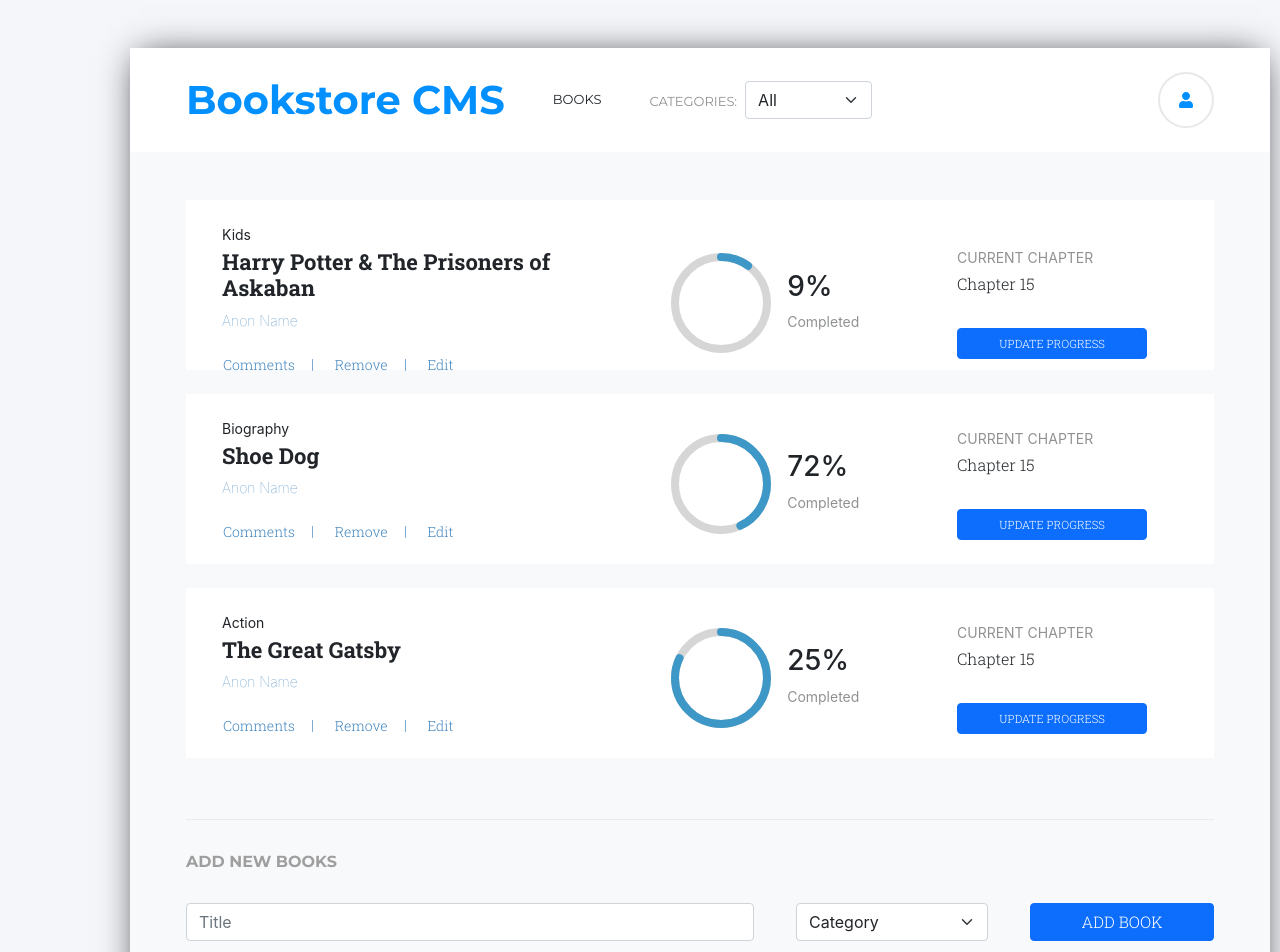
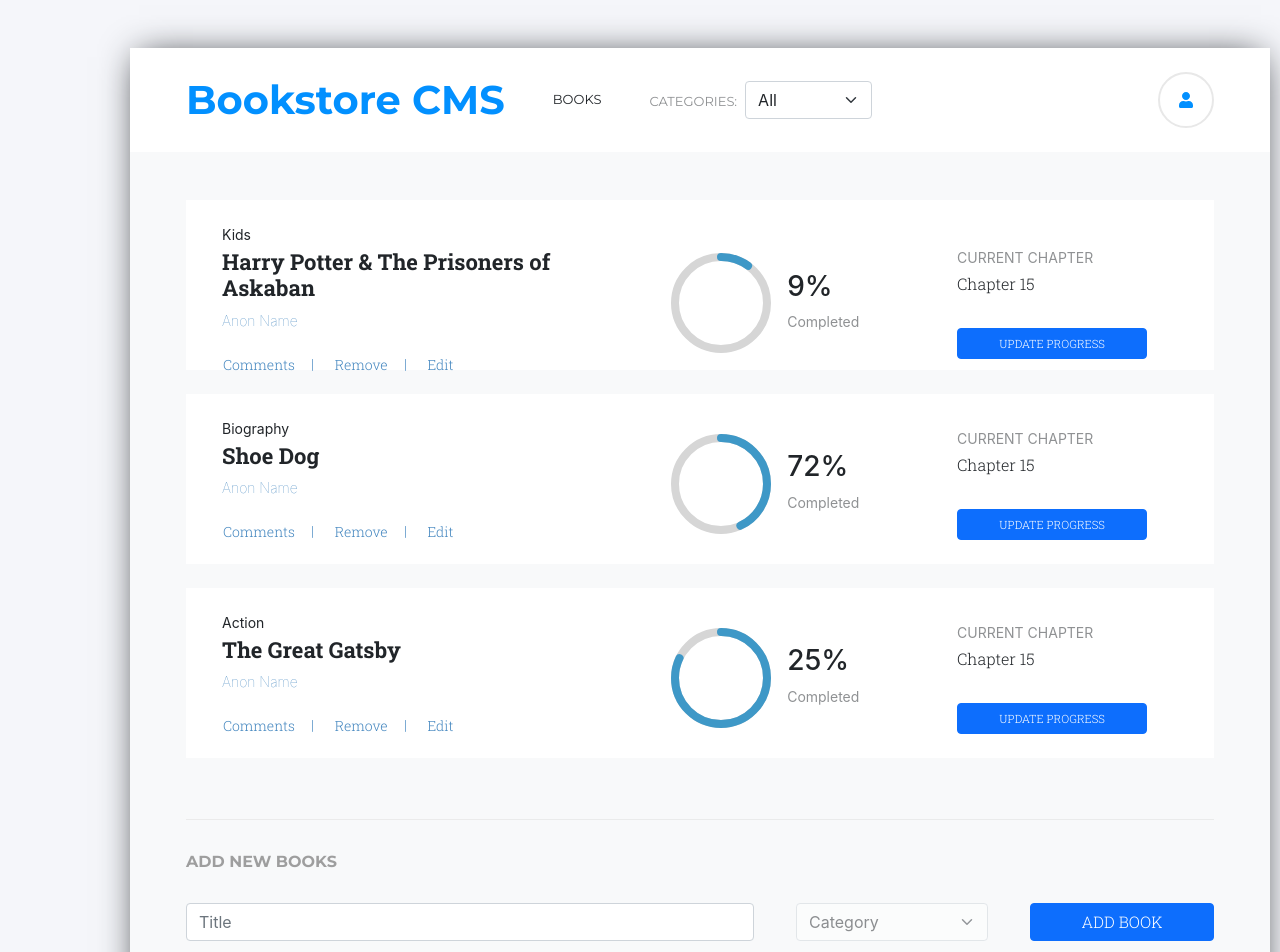
Before and after one commit to akshay-narkar/Bookstore, a React (Create React App) app: page / in a window 1280 px wide. Shown: the top 952 px of the page. Built offline with nearby package versions, Linux system fonts and the light colour scheme.

Commit message:
Make the placeholder text of the last elements grayed out

```diff
--- a/src/index.css
+++ b/src/index.css
@@ -95,6 +95,10 @@ body {
   width: 12rem;
 }
 
+.catselect:required:invalid {
+  opacity: 0.5;
+}
+
 .categoryname {
   font-size: 0.875rem;
 }
```
